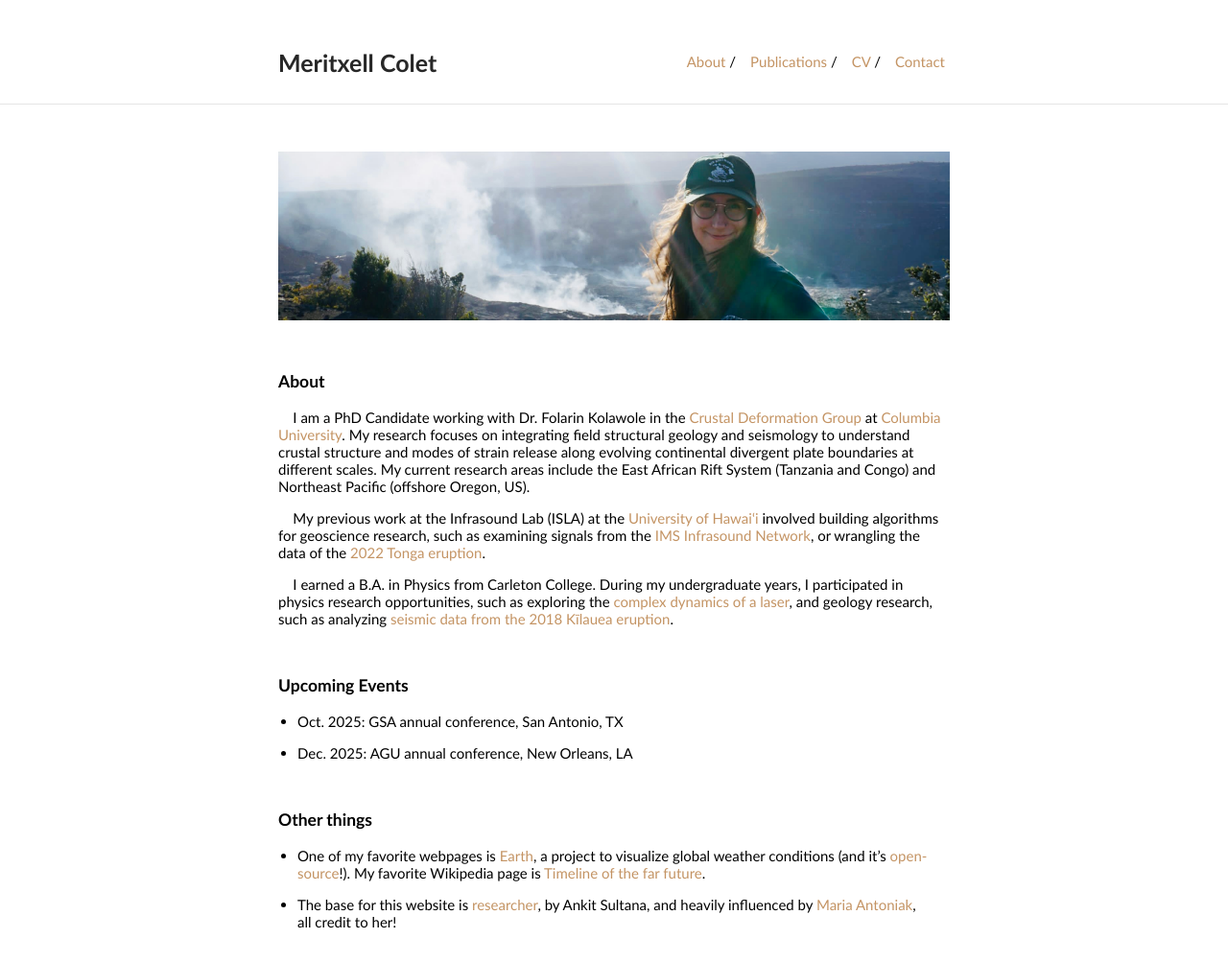
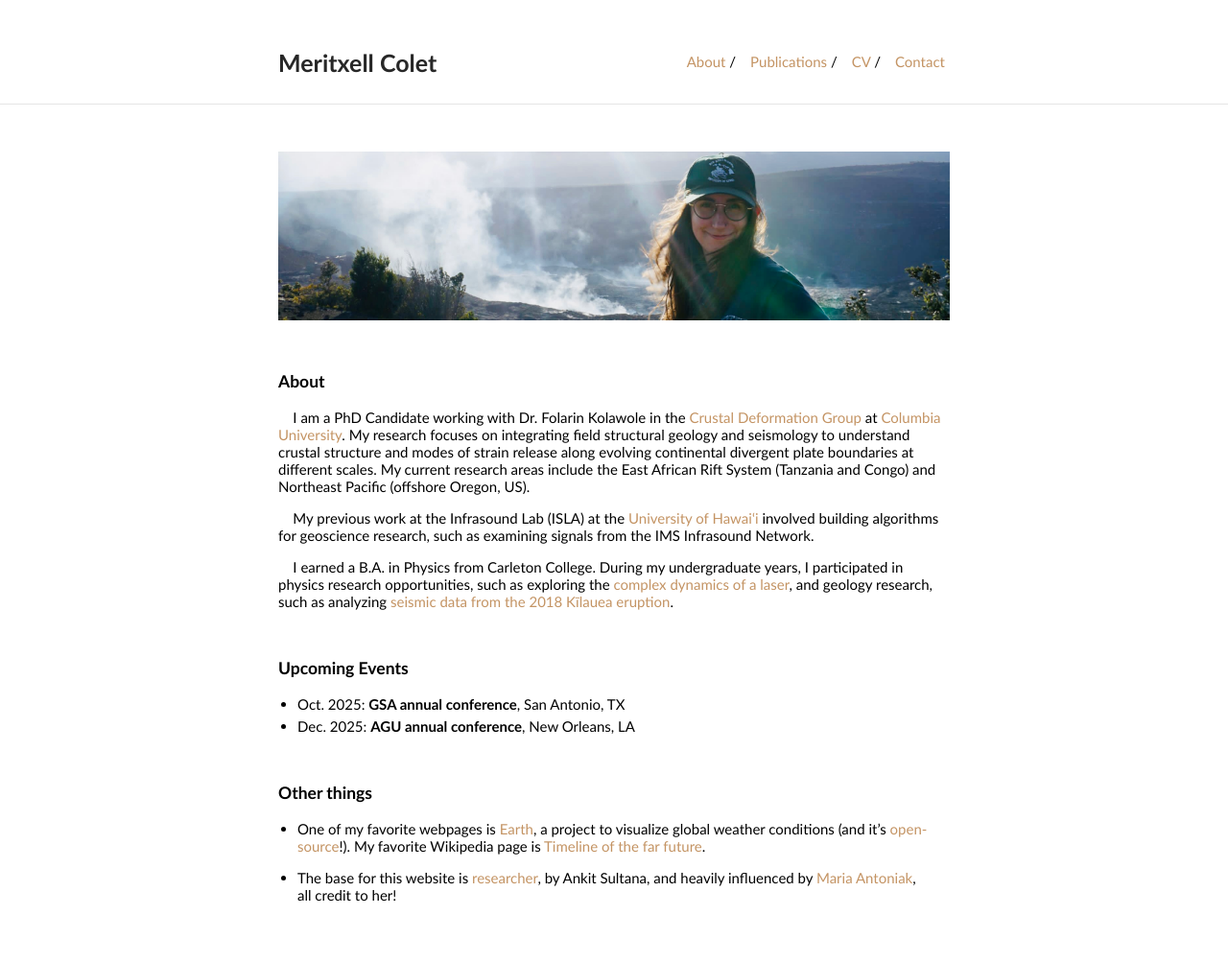
Before and after one commit to MeritxellC/MeritxellC.github.io, a Jekyll site: the page built from index.md, in a window 1280 px wide. Shown: the whole page at 96% size. Built offline with Jekyll 4.4.1, drawn with Linux system fonts in a browser that asks for light colours; after the commit the page ends 975 px from its top, so only the background shows below that.

Commit message:
more minor updates

```diff
--- a/index.md
+++ b/index.md
@@ -14,9 +14,8 @@ layout: default
 My research focuses on integrating field structural geology and seismology to understand crustal structure and modes of strain release along evolving continental divergent plate boundaries at different scales. My current research areas include the East African Rift System (Tanzania and Congo) and Northeast Pacific (offshore Oregon, US).
 
 &nbsp;&nbsp;&nbsp;&nbsp;My previous work at the Infrasound Lab (ISLA) at the
-[University of Hawaiʻi](https://www.hawaii.edu/) involved building algorithms for geoscience research, such as examining
-signals from the [IMS Infrasound Network](https://www.ctbto.org/our-work/monitoring-technologies/infrasound-monitoring), or wrangling the data of the
-[2022 Tonga eruption](https://en.wikipedia.org/wiki/2022_Hunga_Tonga%E2%80%93Hunga_Ha%27apai_eruption_and_tsunami).
+[University of Hawaiʻi](https://www.higp.hawaii.edu) involved building algorithms for geoscience research, such as examining
+signals from the IMS Infrasound Network.
 
 &nbsp;&nbsp;&nbsp;&nbsp;I earned a B.A. in Physics from Carleton College. During my undergraduate years, I participated in
 physics research opportunities, such as exploring the [complex dynamics of a laser](https://www.nature.com/articles/s41598-018-29110-5),
@@ -26,9 +25,8 @@ and geology research, such as analyzing [seismic data from the 2018 Kīlauea eru
 
 <h3>Upcoming Events</h3>
 
-- Oct. 2025: GSA annual conference, San Antonio, TX
-
-- Dec. 2025: AGU annual conference, New Orleans, LA
+- Oct. 2025: <b>GSA annual conference</b>, San Antonio, TX
+- Dec. 2025: <b>AGU annual conference</b>, New Orleans, LA
 
 <br style="line-height:3">
 
```
Also changed, not shown: cv/cv.md (+2 -2 lines), publications/publications.md (+3 -0 lines).
